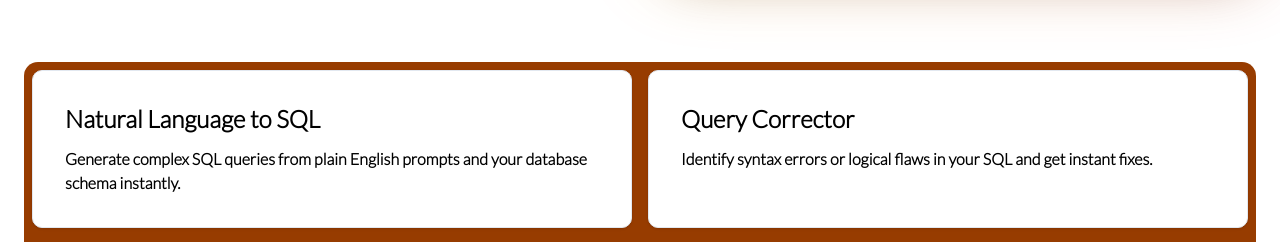
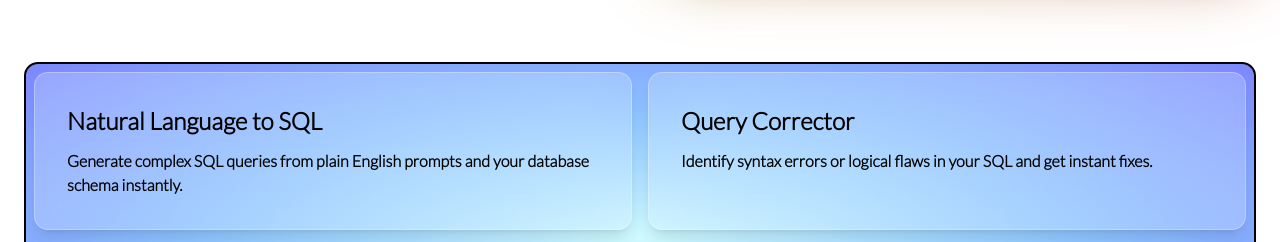
Before and after one commit to KrishCodesw/justanothergptwrapper, a Next.js app in the folder frontend/: page / in a window 1280 px wide. Shown: the part 495-737 px from the top of the page. Built offline with nearby package versions, Linux system fonts and the light colour scheme; no server answers.

Commit message:
ui landing

```diff
--- a/frontend/app/page.tsx
+++ b/frontend/app/page.tsx
@@ -59,19 +59,26 @@ const LandingPage = () => {
             </p>
           </div>
 
-          {/* RIGHT COLUMN: VIDEO (The Yellow Area) */}
+
           <div className="lg:w-1/2 w-full mt-8 lg:mt-0">
             <HeroVideo />
           </div>
         </div>
-        <div className="grid grid-cols-1 md:grid-cols-2 rounded-xl bg-amber-800 p-2 lg:grid-cols-2 gap-4">
+        <div className="grid grid-cols-1 md:grid-cols-2 bg-radial from-cyan-100 via-blue-300 to-indigo-400 rounded-xl border-2 border-black   p-2 lg:grid-cols-2 gap-4">
           {tools.map((tool, index) => (
             <div
               key={index}
-              className={`
-                group relative p-8 rounded-lg  border transition-all duration-300 hover:shadow-xl hover:-translate-y-1  hover:border-black hover:scale-[1.01]
-                ${"bg-white border-slate-200 shadow-sm "}
-              `}
+              className="
+    group relative p-8 rounded-xl
+    bg-white/20
+    backdrop-blur-2xl
+    border border-white/30
+    shadow-lg
+    transition-all duration-300
+    hover:shadow-2xl
+    hover:-translate-y-1
+    hover:scale-[1.02]
+  "
             >
               <a href={tool.link}>
                 <h3 className="group transition-all duration-500 ease-in-out text-2xl font-semibold mb-3 tracking-normal hover:tracking-widest group-hover:text-blue-600 flex items-center gap-2">
```
